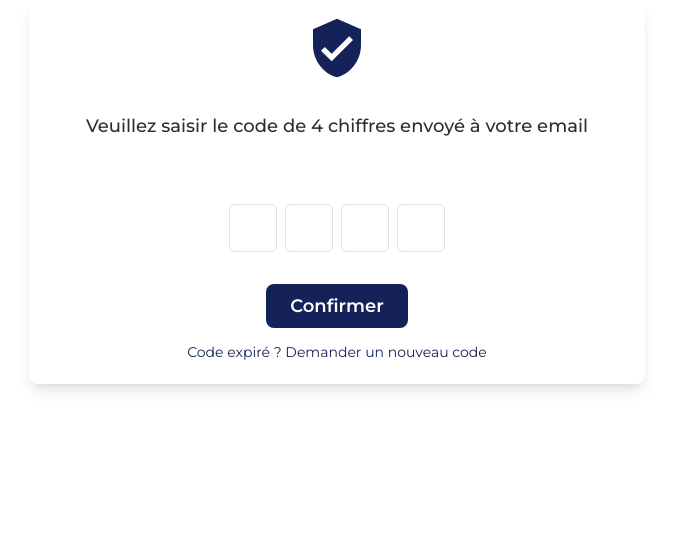
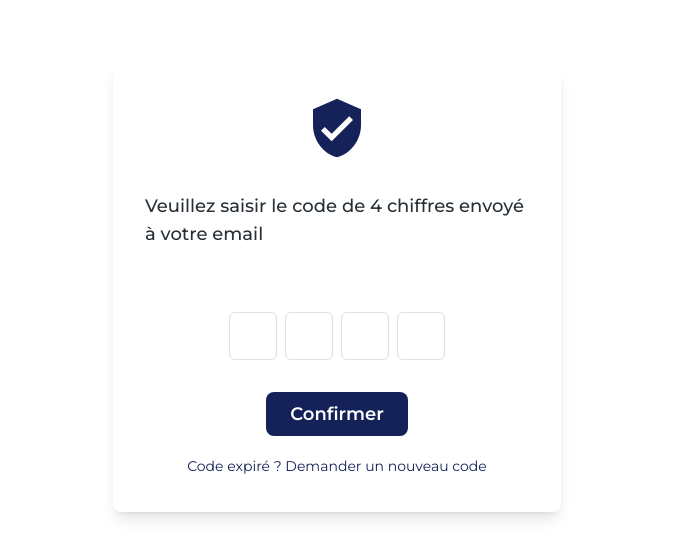
Before and after one commit to thaninamck/IT_Governance, a React (Vite) app in the folder frontend/: page /stepVerificationCode in a window 1280 px wide. Shown: the top 558 px of the page, without its empty margins (303-976 px from the left). Built offline with nearby package versions, Linux system fonts and the light colour scheme; sample sign-in values are in the browser's storage.

Commit message:
correcting the style of the screens

```diff
--- a/frontend/src/pages/ForgotPw.jsx
+++ b/frontend/src/pages/ForgotPw.jsx
@@ -84,7 +84,7 @@ function ForgotPw() {
   return (
     <div className="bg-gray-50 px-4 h-screen">
       <div onClick={() => navigate("/")}>
-        <img src="./mazars_logo.png" alt="Mazars Logo" className="w-28 md:w-36 lg:w-44" />
+        <img src="./mazars_logo.png" alt="Mazars Logo" className="w-28 " />
       </div>
 
       {/* Bouton retour */}
--- a/frontend/src/pages/subPages/StepEmailForm.jsx
+++ b/frontend/src/pages/subPages/StepEmailForm.jsx
@@ -54,7 +54,7 @@ function StepEmailForm({ onNext, onSetExpirationTime, errorMessage }) {
   };
 
   return (
-    <div className="flex justify-center mt-24  px-4">
+    <div className="flex justify-center mt-24  ">
       <div className="bg-white rounded-lg shadow-lg px-6 sm:px-10 py-12 flex flex-col items-center w-full sm:w-3/4 md:w-2/3 lg:w-1/2 max-w-md gap-6">
         <h1 className="text-xl md:text-2xl font-semibold text-[var(--blue-menu)] text-center">
           Mot de passe oublié ?
--- a/frontend/src/pages/subPages/StepVerificationCode.jsx
+++ b/frontend/src/pages/subPages/StepVerificationCode.jsx
@@ -3,11 +3,13 @@ import OTPInput from "../../components/OTPInput";
 import useAuth from "../../Hooks/useAuth";
 import { toast } from "react-toastify";
 import "react-toastify/dist/ReactToastify.css";
+
 function StepVerificationCode({ onNext, onBack, verificationCode, email, expirationTime }) {
   const [otp, setOtp] = useState("");
   const [timeLeft, setTimeLeft] = useState(expirationTime ? expirationTime - Date.now() : 0);
   const [errorMessage, setErrorMessage] = useState(""); // Gérer l'affichage des erreurs
   const { verifyCode, loading } = useAuth();
+
   useEffect(() => {
     if (!expirationTime) return;
 
@@ -27,14 +29,13 @@ function StepVerificationCode({ onNext, onBack, verificationCode, email, expirat
 
     try {
       setErrorMessage(""); // Réinitialiser les erreurs avant la requête
-  const body={
-    email,code:otp
-  }
-  console.log(body);
+      const body = { email, code: otp };
+      console.log(body);
+
       const response = await verifyCode(body);
 
       if (response.success) {
-        toast.success("Code validé avec success!");
+        toast.success("Code validé avec succès !");
         onNext();
       } else {
         setErrorMessage(response.error || "Code incorrect. Réessayez.");
@@ -44,25 +45,29 @@ function StepVerificationCode({ onNext, onBack, verificationCode, email, expirat
     }
   };
 
-
   const minutes = Math.floor(timeLeft / 60000);
   const seconds = Math.floor((timeLeft % 60000) / 1000);
 
   return (
-    <div className="mx-6">
-      <div className="bg-white rounded-lg shadow-lg p-4 flex flex-col w-1/2 justify-self-center items-center">
-      <OTPInput length={4} onChange={(code) => setOtp(code)} onOTPSubmit={handleOTPSubmit} email={email} />
+    <div className="flex justify-center mt-16">
+      <div className="bg-white rounded-lg shadow-lg p-6 sm:p-8 w-full max-w-md mx-4">
+        <OTPInput
+          length={4}
+          onChange={(code) => setOtp(code)}
+          onOTPSubmit={handleOTPSubmit}
+          email={email}
+        />
 
-        {errorMessage && <p className="text-red-500 text-sm mt-2">{errorMessage}</p>}
+        {errorMessage && <p className="text-red-500 text-sm mt-4 text-center">{errorMessage}</p>}
 
         {timeLeft > 0 ? (
-          <p className="text-red-500 text-sm mt-2">
+          <p className="text-red-500 text-sm mt-4 text-center">
             Expire dans {minutes}:{seconds < 10 ? `0${seconds}` : seconds}
           </p>
         ) : (
           <button
             onClick={onBack}
-            className="text-[var(--blue-menu)] text-sm mt-2 border-none hover:underline"
+            className="text-[var(--blue-menu)] text-sm mt-4 text-center border-none hover:underline w-full"
           >
             Code expiré ? Demander un nouveau code
           </button>
```
